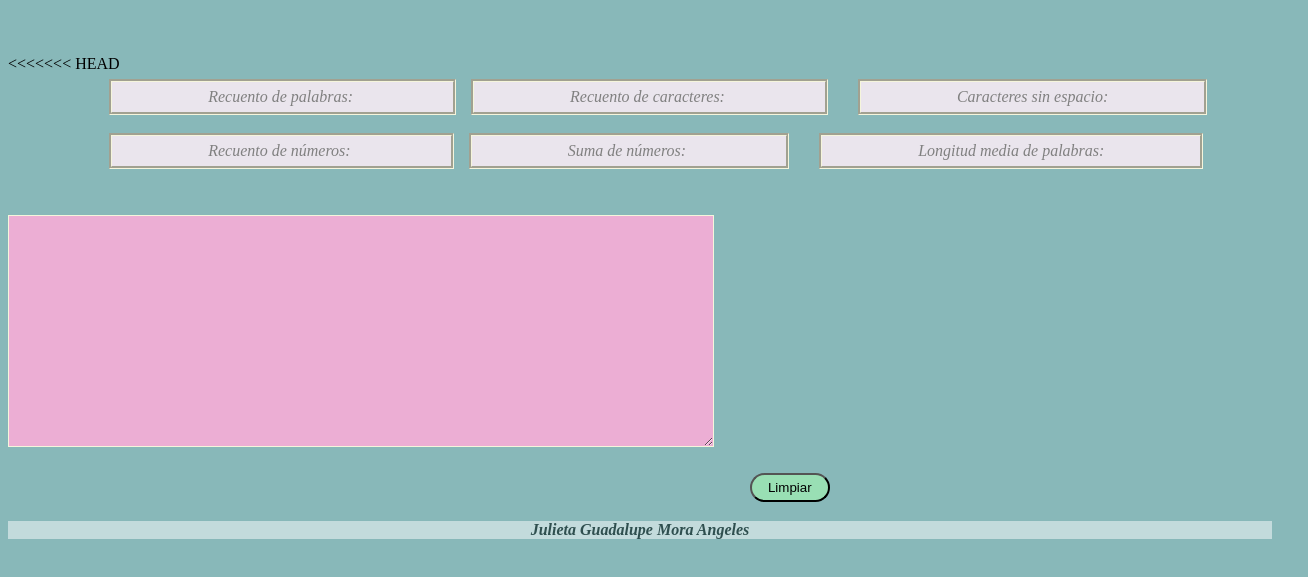
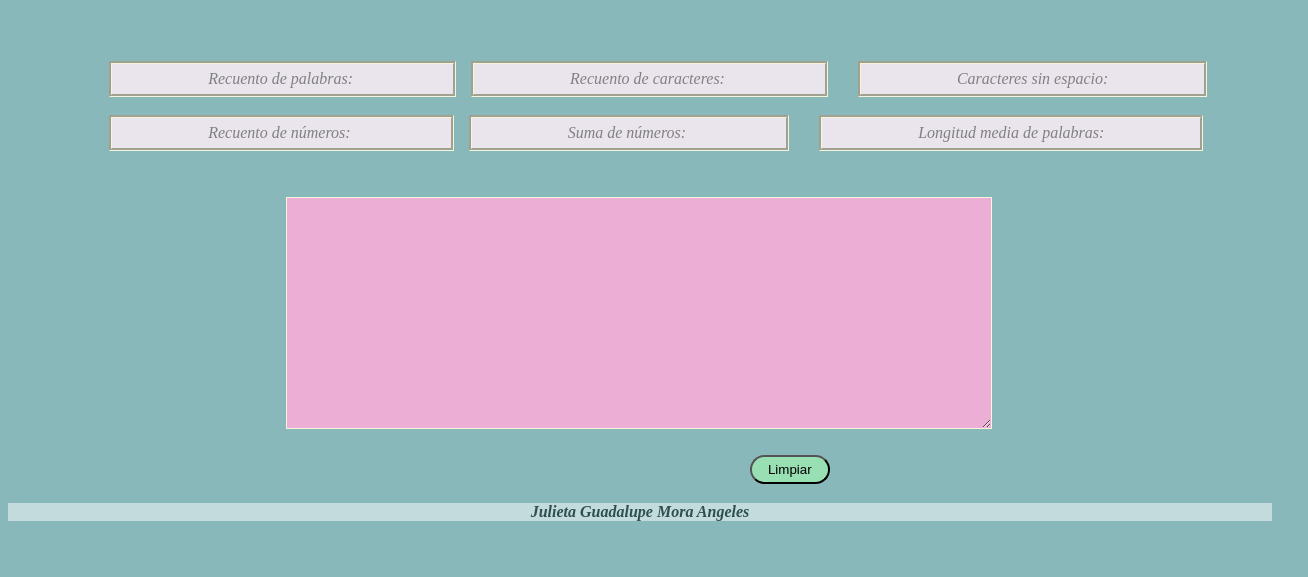
Before and after one commit to yulietma/DEV013-text-analyzer, a website with bundled scripts: page src/index.html in a window 1280 px wide. Shown: the part 61-638 px from the top of the page, 1308 px wide, since content can reach past the window. Built offline with nearby package versions, Linux system fonts and the light colour scheme.

Commit message:
Proyecto

```diff
--- a/src/index.html
+++ b/src/index.html
@@ -9,7 +9,7 @@
 <h1> Analizador de texto</h1>
 <br><br>
 <div>
-<<<<<<< HEAD
+
   <ul class="a">
     <li data-testid="word-count" class="E palabra"> Recuento de palabras: </li>
     <li data-testid="Character-count" class=" E caracter"> Recuento de caracteres: </li>
@@ -19,7 +19,7 @@
     <li data-testid="number-sum" class="E mas"> Suma de números: </li>
     <li data-testid="word-length-average" class="E long">Longitud media de palabras:</li>
   </ul>
-
+</div>
 <br>
 <div>
   <h2>
--- a/src/style.css
+++ b/src/style.css
@@ -1,9 +1,9 @@
 
 header {
-        background-color: red; /* Color de fondo */
+
         color: #fff; /* Color del texto */
         padding: 10px; /* Espaciado interno */
-        text-align: center; /* Alineación del texto */
+
  }
 
 body{
@@ -39,12 +39,15 @@ h1{
 .caracter, .ex, .mas, .long{
     margin: 15px;
 }
-
+textarea[name="escribe"]{
+    margin-left: 22%;
+     margin-right: 25%;
+}
 textarea{
     background-color: rgb(236, 174, 212);
     border-style:ridge;
     border-color:beige;
-    margin-right: 25%;
+
     font-style: italic;
     height: 17em;
     width: 700px;
```
Also changed, not shown: README.md, 1 other file.
